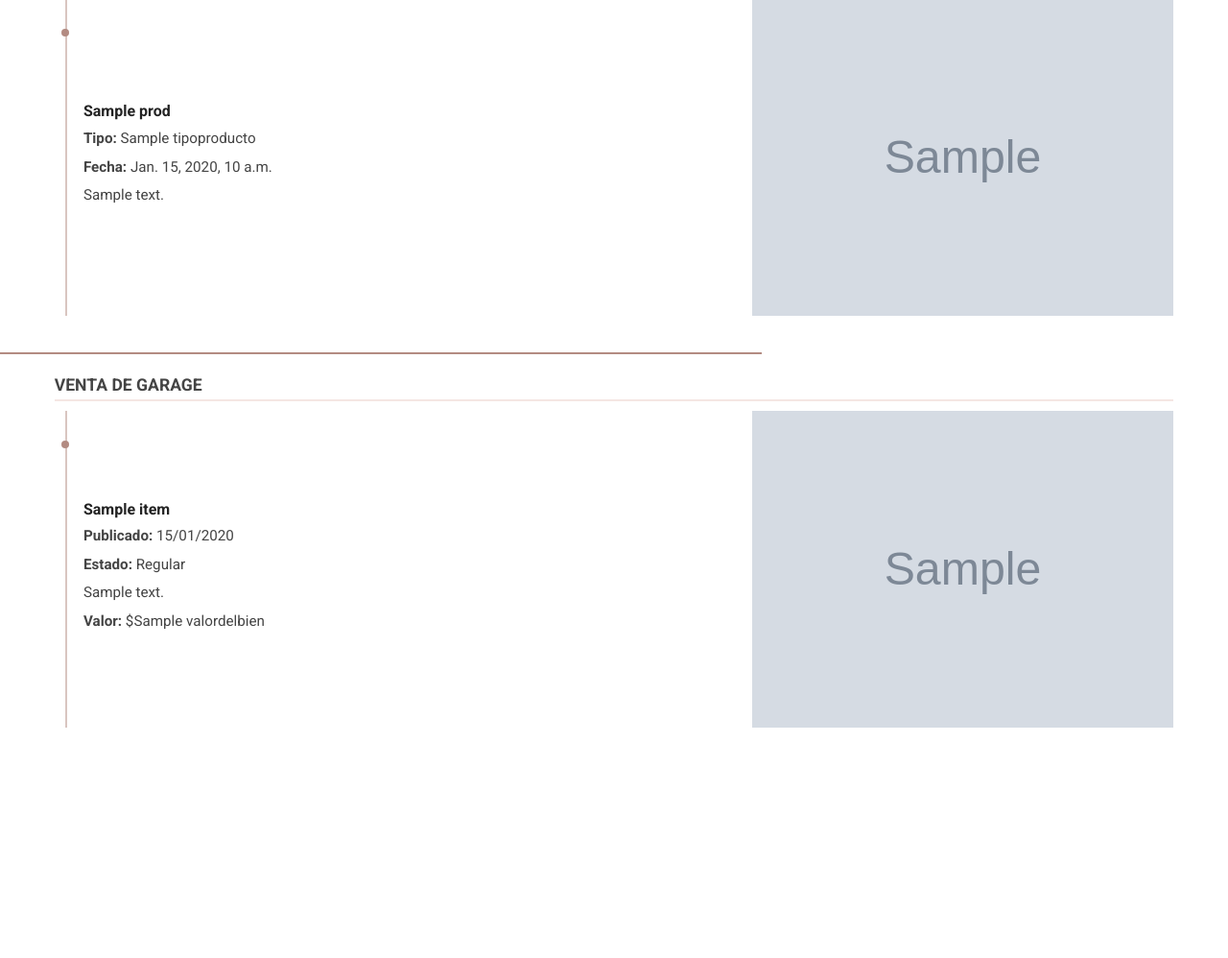
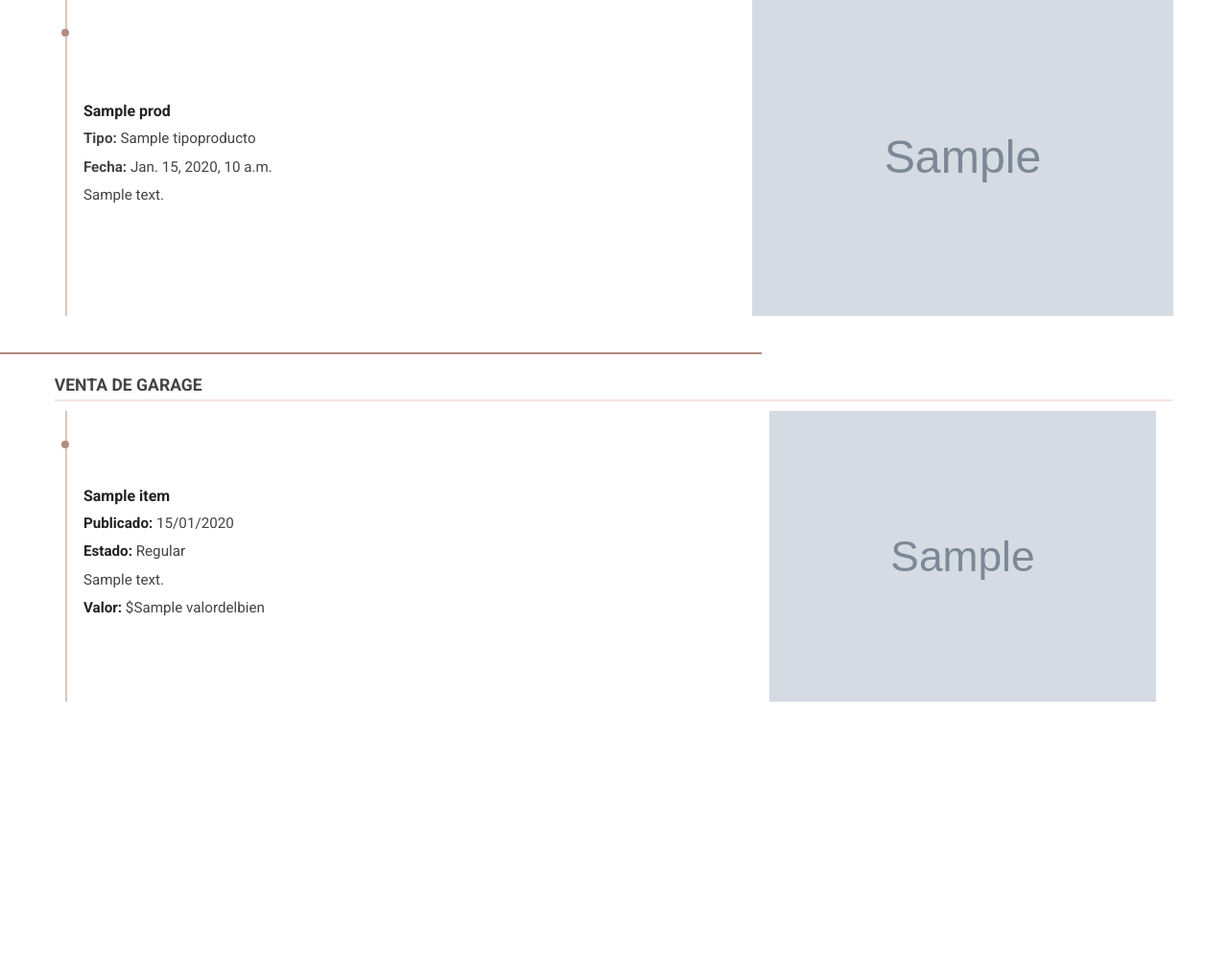
Before and after one commit to vanedelsaltos/proyecto-hoja-de-vida, a Django app: template hojadevida/templates/pdf/hoja_de_vida.html in a window 1280 px wide. Shown: the part 1716-2714 px from the top of the page at 96% size. Run offline with Django 5.2, Linux system fonts and the light colour scheme; the template is opened without the code that fills it: most values are stand-ins (such as "Sample title", 1, 10 or a date in 2020); grey boxes marked "Sample" are stand-in pictures.

Commit message:
cambio en el pdf

```diff
--- a/hojadevida/static/css/hoja_de_vida.css
+++ b/hojadevida/static/css/hoja_de_vida.css
@@ -527,16 +527,15 @@ body {
     page-break-inside: auto;
 }
 
-/* Cada producto como una fila con flexbox */
+/* Contenedor de cada producto (Alineación Flexbox) */
 .producto-venta-fila {
     display: flex;
     gap: 10mm;
     margin-bottom: 10mm;
-    align-items: center;
+    align-items: center; /* Centra verticalmente imagen y texto */
     position: relative;
     padding-left: 8mm;
-    page-break-inside: avoid;
-    break-inside: avoid;
+    page-break-inside: avoid; /* No corta el producto entre páginas */
 }
 
 /* La línea vertical lateral */
@@ -551,7 +550,7 @@ body {
     opacity: 0.5;
 }
 
-/* El punto decorativo */
+/* El punto decorativo en la línea */
 .producto-venta-fila::after {
     content: "";
     position: absolute;
@@ -563,11 +562,10 @@ body {
     border-radius: 50%;
 }
 
-/* Distribución de texto (60%) e imagen (40%) */
+/* Configuración de anchos (60% Texto, 40% Imagen) */
 .producto-venta-texto {
     flex: 3;
     word-break: break-word;
-    overflow-wrap: anywhere;
 }
 
 .producto-venta-imagen {
@@ -577,16 +575,16 @@ body {
 
 .producto-venta-imagen img {
     width: 100%;
-    max-height: 90mm;
+    max-height: 80mm; /* Controla que la imagen no sea gigante */
     height: auto;
     display: block;
     object-fit: contain;
 }
 
-/* Estilos de tipografía para Venta de Garage */
+/* Estilos de Tipografía para coincidir con el resto */
 .producto-venta-texto h3 {
     font-size: 1rem;
-    font-weight: 600;
+    font-weight: bold;
     margin-bottom: 2mm;
     color: #222;
 }
@@ -598,6 +596,11 @@ body {
     color: #444;
 }
 
+/* Opcional: Estilo resaltado para el Valor */
+.producto-venta-texto p strong {
+    color: #222;
+}
+
 
 
 /* ===================== CONFIGURACIÓN PDF ===================== */
```
